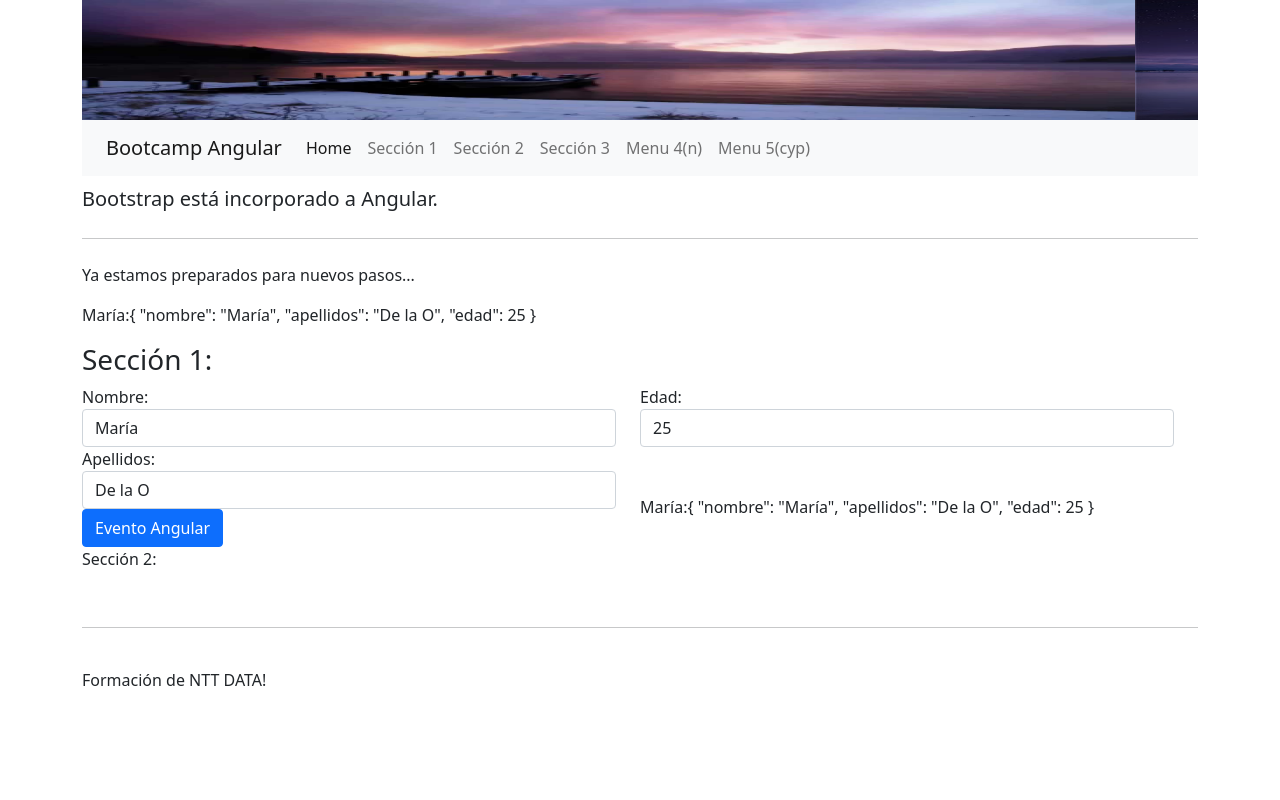
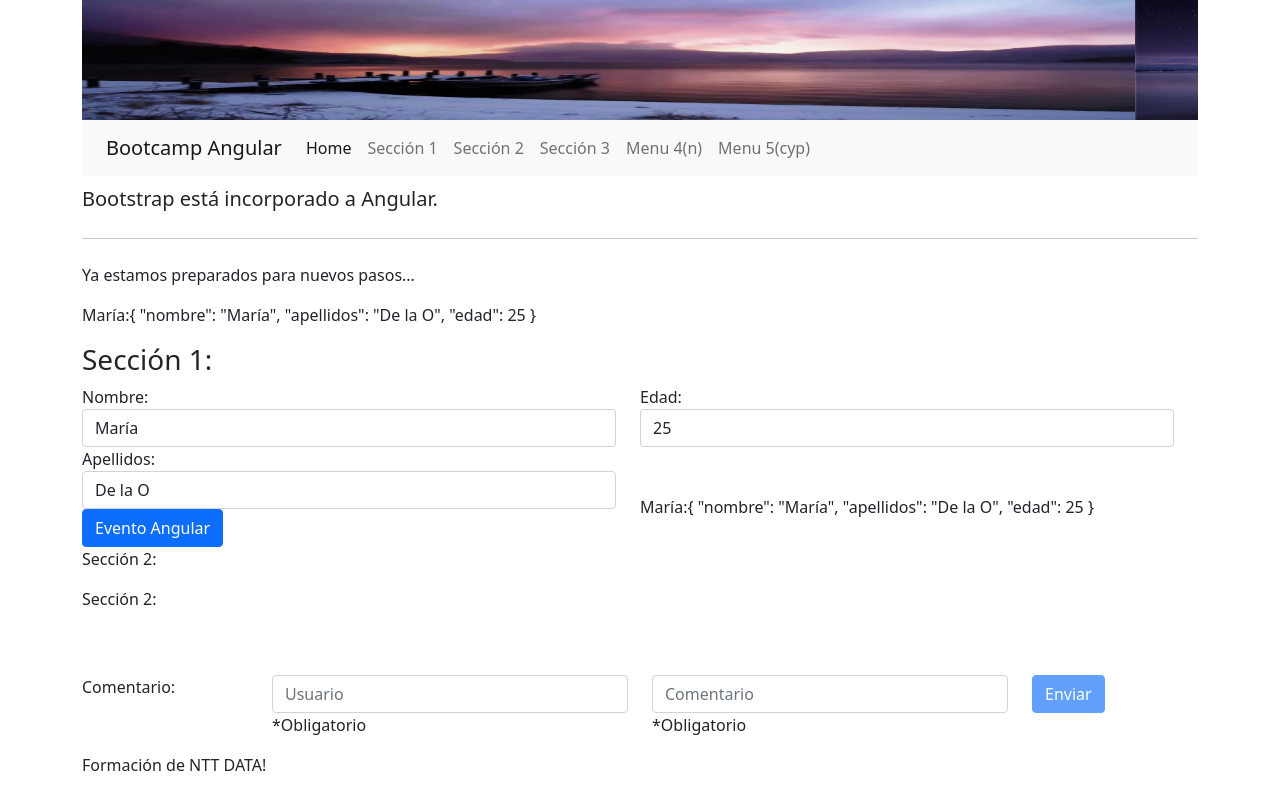
Before and after one commit to crisgonzper/proyectoA, an Angular app: page / in a window 1280 px wide. Built offline with nearby package versions, Linux system fonts and the light colour scheme.

Commit message:
formulario reactivo

```diff
--- a/src/app/app.module.ts
+++ b/src/app/app.module.ts
@@ -1,6 +1,6 @@
 import { NgModule } from '@angular/core';
 import { BrowserModule } from '@angular/platform-browser';
-import { FormsModule } from '@angular/forms';
+import { FormsModule, FormBuilder, ReactiveFormsModule } from '@angular/forms';
 import { Routes, RouterModule} from '@angular/router';
 
 import { AppComponent } from './app.component';
@@ -34,9 +34,10 @@ const routes: Routes =[
   imports: [
     BrowserModule,
     FormsModule,
+    ReactiveFormsModule,
     RouterModule.forRoot(routes)
   ],
-  providers: [],
+  providers: [FormBuilder],
   bootstrap: [PrincipalComponent]
 })
 export class AppModule { }
--- a/src/app/c-seccion2/c-seccion2.component.html
+++ b/src/app/c-seccion2/c-seccion2.component.html
@@ -1,5 +1,26 @@
 <p>Sección 2: </p>
-<label *ngIf="nombrePersona"> Protagonizada por {{nombrePersona}}</label>
-<br>
-<hr>
-<br>
+<p>Sección 2:</p> <label *ngIf="nombrePersona">Protagonizada por {{nombrePersona}} </label> <br/> <br/>
+
+<form [formGroup]="formcomentarios" class="form-inline">
+    <div class="row">
+        <div class="col-2">Comentario:</div>
+        <div class="col-4">
+            <input type="text" class="form-control" placeholder="Usuario" formControlName="usuario" required>
+            <div class="input-group-append" *ngIf="f['usuario'].errors">
+                    <p *ngIf="f['usuario'].errors['required']" class="error-validate red"> *Obligatorio</p>
+                    <p *ngIf="f['usuario'].errors['maxlength']" class="error-validate red"> *Debe contener máximo 50 caracteres</p>
+            </div>
+        </div>
+        <div class="col-4">
+            <input type="text" class="form-control" placeholder="Comentario" formControlName="comentarios" >
+            <div class="input-group-append" *ngIf="f['comentarios'].errors">
+                <p *ngIf="f['comentarios'].errors['required']" class="error-validate "> *Obligatorio</p>
+                <p *ngIf="f['comentarios'].errors['minlength']" class="error-validate "> *Debe contener mínimo 10 caracteres</p>
+            </div>
+        </div>
+        <div class="col-2">
+            <button *ngIf="f['usuario'].errors || f['comentarios'].errors" type="button" class="btn btn-primary" disabled>Enviar</button>
+            <button *ngIf="!f['usuario'].errors && !f['comentarios'].errors" type="button" class="btn btn-primary" (click)="mostrarComentario();">Enviar</button>
+        </div>
+    </div>
+</form>
--- a/src/app/c-seccion2/c-seccion2.component.ts
+++ b/src/app/c-seccion2/c-seccion2.component.ts
@@ -1,13 +1,20 @@
-import { Component, OnInit } from '@angular/core';
+import { Component, OnInit, DoCheck  } from '@angular/core';
 import { ActivatedRoute } from '@angular/router';
+import { FormControl, FormGroup, Validators } from '@angular/forms';
 
 @Component({
   selector: 'app-c-seccion2',
   templateUrl: './c-seccion2.component.html',
   styleUrls: ['./c-seccion2.component.css']
 })
-export class CSeccion2Component implements OnInit {
+export class CSeccion2Component implements OnInit, DoCheck {
   nombrePersona:string='';
+
+  formcomentarios:FormGroup = new FormGroup ( {
+    usuario: new FormControl('', [Validators.required, Validators.maxLength(50)]),
+    comentarios: new FormControl('',  [Validators.required, Validators.minLength(10)])
+  });
+
   constructor(private route:ActivatedRoute) { }
 
   ngOnInit(): void {
@@ -18,4 +25,17 @@ export class CSeccion2Component implements OnInit {
     });
   }
 
+  ngDoCheck(): void {
+    //Called every time that the input properties of a component or a directive are checked. Use it to extend change detection by performing a custom check.
+    //Add 'implements DoCheck' to the class.
+    console.log (  JSON.stringify (this.f['usuario'].value) );
+
+  }
+
+
+  get f() { return this.formcomentarios.controls; }
+
+  mostrarComentario() {
+    console.log ("El usuario '"+this.f['usuario'].value+"' ha escrito el comentario: '"+this.f['comentarios'].value+"'.");
+  }
 }
```
